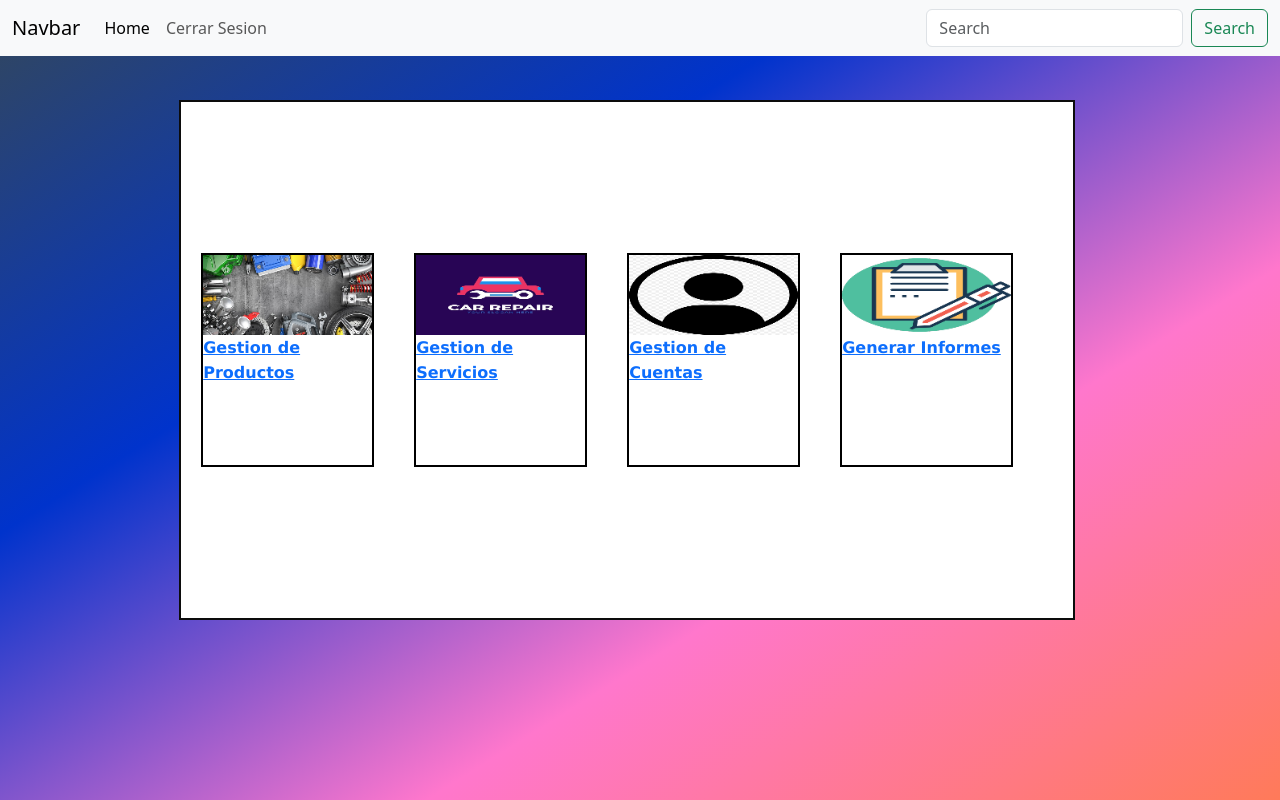
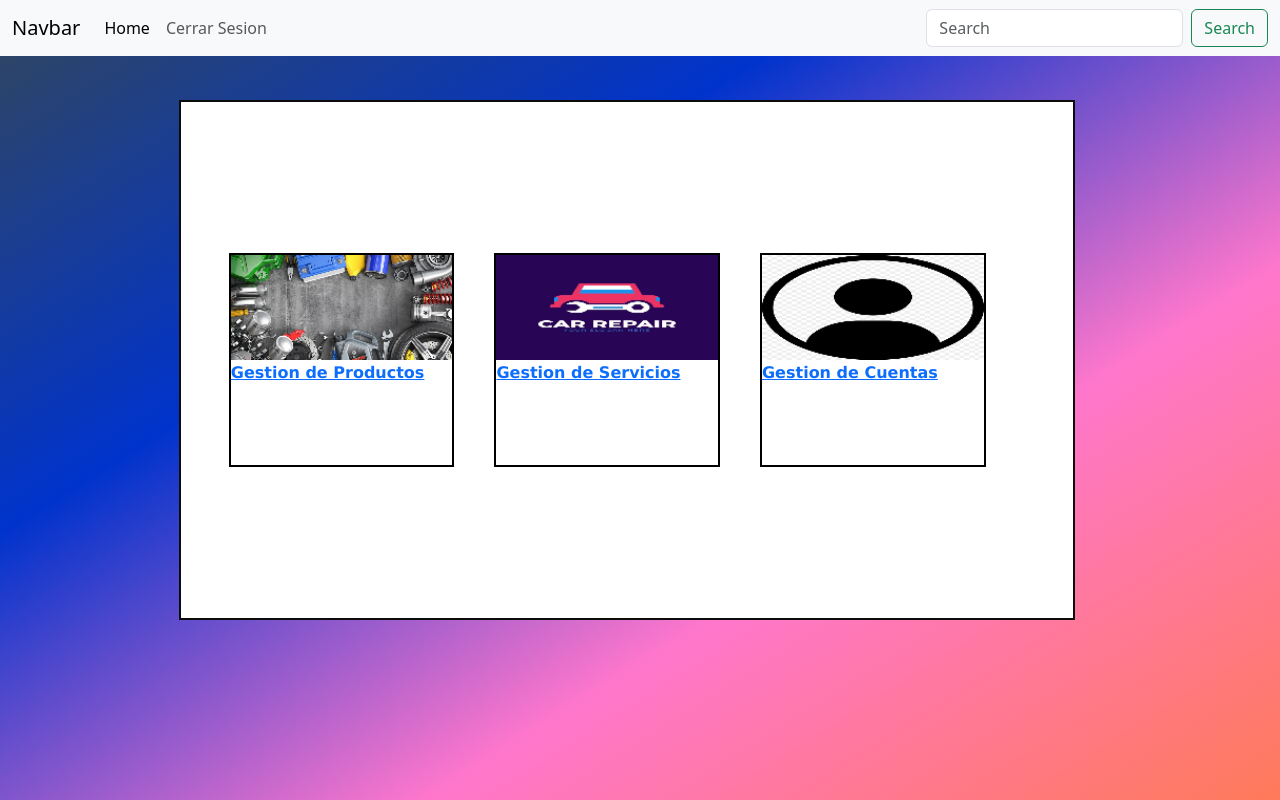
Before and after one commit to killerstrix/ServiExpres_Project, a Django app: page /MenuEmpleados/ in a window 1280 px wide. Run offline with Django 4.2, Linux system fonts and the light colour scheme; some libraries are stand-ins or nearby versions.

Commit message:
Login y empleado funcional

```diff
--- a/API_Rest/static/js/registro.js
+++ b/API_Rest/static/js/registro.js
@@ -1,8 +1,7 @@
-$(document).ready(function () {
-    $("#btnvolverlogin").click(function () {
-        window.location.href = "/login/";
-    });
+$("#btnvolverlogin").click(function () {
+    window.location.href = "/login/";
 });
+
 
 $("#btnCrearCuenta").click(function (e) {
     var erroresR = validarR();
--- a/API_Rest/templates/core/MenuEmpleados.html
+++ b/API_Rest/templates/core/MenuEmpleados.html
@@ -58,12 +58,6 @@
                         </div>
                         <a href="{% url 'crud_cuentas' %}" style="text-align:center; font-family: Geneva, Verdana, sans-serif; font-weight: bold;">Gestion de Cuentas</a>
                       </div>
-                      <div class="ContMenu1" >
-                        <div class="imagen">
-                          <img src="{%static 'img/informe.png'%}" style="width: 100%; height: 80%; margin-right: 50px">
-                        </div>
-                        <a href="{% url 'Generar_Informes' %}" style="text-align:center; font-family: Geneva, Verdana, sans-serif; font-weight: bold;">Generar Informes</a>
-                      </div>
                 </div>
             </div>
         </main>
--- a/API_Rest/templates/core/registro.html
+++ b/API_Rest/templates/core/registro.html
@@ -144,7 +144,7 @@
                         <div class="row">
                             <div class="col-6">
                                 <div class="form-group">
-                                    <button class="botonvol" type="submit" class="btn btn-primary" id="btnvolverlogin" value="">Volver a inicio de sesion</button>
+                                    <a href="{% url 'login' %}" class="botonvol" type="submit" class="btn btn-primary" id="btnvolverlogin" value="">Volver a inicio de sesion</a>
                                 </div>
                             </div>
                             <div class="col-6">
@@ -159,7 +159,8 @@
         </main>
         <footer>
         </footer>
-        <script src="https://ajax.googleapis.com/ajax/libs/jquery/3.7.1/jquery.min.js"></script>
+
+        <script src="https://code.jquery.com/jquery-3.6.0.min.js"></script>
         <script src="https://cdn.jsdelivr.net/npm/sweetalert2@11"></script>
         <script src="https://cdn.jsdelivr.net/npm/bootstrap@5.3.2/dist/js/bootstrap.bundle.min.js" integrity="sha384-C6RzsynM9kWDrMNeT87bh95OGNyZPhcTNXj1NW7RuBCsyN/o0jlpcV8Qyq46cDfL" crossorigin="anonymous"></script>
         <script src="{% static 'js/registro.js' %}"></script>
--- a/API_Rest/urls.py
+++ b/API_Rest/urls.py
@@ -13,7 +13,6 @@ from .views import (
     registrarProductos,
     crud_Servicios,
     crud_cuentas,
-    Generar_Informes,
     eliminarProducto,
     edicionProducto,
     EditarProductos,
@@ -40,7 +39,6 @@ urlpatterns = [
     path("edicionServicio/<Id_Servicio>", edicionServicio, name="edicionServicio"),
     path("EditarServicios/", EditarServicios, name="EditarServicios"),
     path("crud_cuentas/", crud_cuentas, name="crud_cuentas"),
-    path("Generar_Informes/", Generar_Informes, name="Generar_Informes"),
     path("registro/", registro, name="registro"),
     path("productos/", productos, name="productos"),
     path("perfil/", perfil, name="perfil"),
--- a/API_Rest/views.py
+++ b/API_Rest/views.py
@@ -154,10 +154,6 @@ def crud_cuentas(request):
     return render(request, "core/crud_cuentas.html")
 
 
-def Generar_Informes(request):
-    return render(request, "core/Generar_Informes.html")
-
-
 def productos(request):
     return render(request, "core/productos.html")
 
--- a/ServiExpres/urls.py
+++ b/ServiExpres/urls.py
@@ -18,6 +18,6 @@ from django.contrib import admin
 from django.urls import path, include
 
 urlpatterns = [
-    path('admin/', admin.site.urls),
-    path('', include('API_Rest.urls')),
+    path("admin/", admin.site.urls),
+    path("", include("API_Rest.urls")),
 ]
```
Also changed, not shown: API_Rest/templates/core/Generar_Informes.html (deleted), project_ServiExpress.db.
